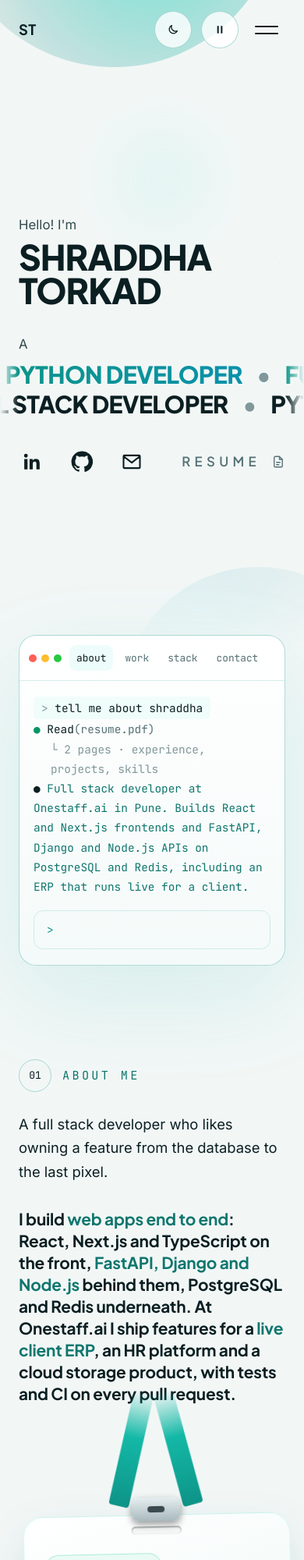
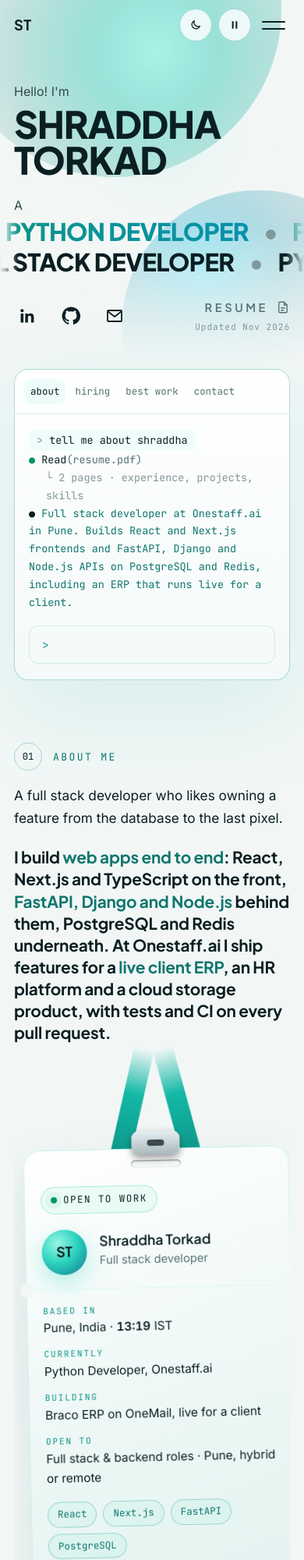
Before and after one commit to shraddha891/shraddha891.github.io, a plain HTML site: page index.html in a window 390 px wide. Shown: the top 2000 px of the page at 78% size. Drawn offline with Linux system fonts and the light colour scheme.

Commit message:
Phone polish, first-visit welcome, recruiter terminal, resume date
- Compact hero on phones so the terminal shows on the first screen; tighter spacing for phones and tablets
- WELCOME screen only on a visitor's first visit
- Terminal tabs: about, hiring (open to work, Pune/hybrid/remote), best work (Braco ERP), contact
- 'Updated Nov 2026' under the Resume link and in the viewer
- Fix sideways scroll on phones from the hidden menu and the swinging badge

```diff
--- a/index.html
+++ b/index.html
@@ -16,7 +16,7 @@
 <link rel="preconnect" href="https://fonts.googleapis.com">
 <link rel="preconnect" href="https://fonts.gstatic.com" crossorigin>
 <link href="https://fonts.googleapis.com/css2?family=Plus+Jakarta+Sans:wght@600;700;800&family=Inter:wght@400;500;600&family=JetBrains+Mono:wght@400;500&display=swap" rel="stylesheet">
-<script>document.documentElement.classList.add('js');try{var t=localStorage.getItem('theme');if(t==='light'||t==='dark')document.documentElement.setAttribute('data-theme',t);}catch(e){}</script>
+<script>document.documentElement.classList.add('js');try{if(localStorage.getItem('seenIntro'))document.documentElement.classList.add('no-intro');}catch(e){}try{var t=localStorage.getItem('theme');if(t==='light'||t==='dark')document.documentElement.setAttribute('data-theme',t);}catch(e){}</script>
 <style>
 :root{
   --bg:#04080A; --bg2:#071013; --surface:rgba(16,30,34,.55); --surface-solid:#0B171A;
@@ -80,6 +80,7 @@ a{color:inherit} img{max-width:100%;height:auto;display:block} button{font:inher
 .intro-screen{display:none}
 .js .intro-screen{display:grid;place-items:center;position:fixed;inset:0;z-index:100;background:#E6F2F0;color:#04080A;transition:transform .9s cubic-bezier(.76,0,.24,1)}
 .intro-screen.done{transform:translateY(-100%)}
+.js.no-intro .intro-screen{display:none}
 .intro-word{display:flex;gap:.55em;font-family:var(--display);font-weight:600;font-size:clamp(1.1rem,3vw,1.8rem)}
 .intro-word span{opacity:0;transform:translateY(10px);animation:letter .5s forwards;animation-delay:calc(var(--n) * 70ms)}
 @keyframes letter{to{opacity:1;transform:none}}
@@ -114,6 +115,7 @@ header.scrolled{background:var(--header-bg);backdrop-filter:blur(14px);-webkit-b
 /* Menu overlay */
 .menu{position:fixed;inset:0;z-index:45;background:var(--menu-bg);backdrop-filter:blur(10px);-webkit-backdrop-filter:blur(10px);display:flex;align-items:center;opacity:0;visibility:hidden;transition:opacity .35s,visibility .35s}
 .menu-open .menu{opacity:1;visibility:visible}
+.menu{overflow:hidden}.menu .wrap{width:100%}.menu-foot{overflow-wrap:anywhere}
 .menu ol{list-style:none;counter-reset:m}
 .menu li{counter-increment:m;overflow:hidden}
 .menu a{display:flex;align-items:baseline;gap:18px;text-decoration:none;font-family:var(--display);font-size:clamp(2rem,6vw,3.8rem);font-weight:600;line-height:1.25;color:var(--muted);transition:color .2s;transform:translateY(100%);transition:transform .5s cubic-bezier(.2,.7,.2,1),color .2s}
@@ -167,6 +169,9 @@ header.scrolled{background:var(--header-bg);backdrop-filter:blur(14px);-webkit-b
 .resume-link{display:inline-flex;align-items:center;gap:14px;font-family:var(--display);font-size:1.05rem;letter-spacing:.32em;color:var(--muted);text-decoration:none;transition:color .2s}
 .resume-link:hover{color:var(--text)}
 .resume-link svg{width:18px;height:18px}
+.resume-wrap{display:flex;flex-direction:column;align-items:flex-end;gap:4px}
+.updated{font-family:var(--mono);font-size:.7rem;letter-spacing:.08em;color:var(--faint);font-weight:400}
+.viewer-head .updated{margin-left:8px}
 
 /* ---------- Terminal ---------- */
 .term-sec{position:relative;z-index:3;margin-top:-30px}
@@ -211,7 +216,7 @@ section.sec{padding:120px 0 0;scroll-margin-top:60px}
 @media (max-width:900px){.about-grid{grid-template-columns:1fr;gap:20px}}
 
 /* ID badge */
-.badge-zone{position:relative;display:flex;justify-content:center;padding-top:0;perspective:1000px}
+.badge-zone{position:relative;display:flex;justify-content:center;padding:0 0 40px;perspective:1000px;overflow-x:clip;overflow-y:visible}
 .swing{transform-origin:50% -120px;animation:swing 6s ease-in-out infinite;width:min(380px,100%)}
 @keyframes swing{0%,100%{transform:rotate(-1.8deg)}50%{transform:rotate(1.8deg)}}
 .strap{position:relative;height:120px;margin:0 auto;width:110px}
@@ -414,6 +419,71 @@ dialog.viewer::backdrop{background:rgba(2,6,8,.75);backdrop-filter:blur(6px);-we
 .viewer-pages img{width:100%;max-width:820px;background:#fff;border-radius:6px}
 @media (max-width:600px){dialog.viewer{width:100vw;height:100dvh;max-height:100dvh}.viewer-box{border-radius:0;border:0}.viewer-pages{padding:10px}.hide-sm{display:none}}
 
+/* ---------- Tablet & phone ---------- */
+@media (max-width:900px){
+  section.sec{padding-top:96px}
+  .badge-zone{margin-top:24px}
+}
+@media (max-width:760px){
+  .wrap{padding:0 18px}
+  .bar{height:64px}
+  .round,.burger{width:42px;height:42px}
+  .head-actions{gap:8px}
+  .hero{min-height:auto;padding:104px 0 44px}
+  .hello{font-size:1rem}
+  .an{margin:22px 0 4px;font-size:1rem}
+  .mq-row span{font-size:clamp(1.6rem,8vw,2.4rem)}
+  .hero-foot{margin-top:28px}
+  .socials{gap:22px}
+  .socials svg{width:24px;height:24px}
+  .resume-link{font-size:.92rem;letter-spacing:.24em;gap:10px}
+  .term-sec{margin-top:0}
+  .term{border-radius:18px}
+  .term-body{min-height:220px;font-size:.84rem;line-height:1.7}
+  section.sec{padding-top:80px}
+  .eyebrow{margin-bottom:18px}
+  .eyebrow .num{width:36px;height:36px;font-size:.76rem}
+  .eyebrow .ttl{font-size:.82rem;letter-spacing:.18em}
+  .h2{margin-bottom:28px}
+  .about-lead{font-size:1.08rem;margin-bottom:22px}
+  .swing{width:min(340px,100%)}
+  .strap{height:90px}
+  .card{padding:20px 20px 22px;border-radius:22px}
+  .perf{margin:0 -20px}
+  .avatar{width:58px;height:58px;font-size:1.1rem}
+  .who strong{font-size:1.1rem}
+  .proj{margin-bottom:18px}
+  .proj-head{gap:12px}
+  .proj p{font-size:.98rem}
+  .more a{padding:14px 0}
+  .cta-line{padding:20px;margin-top:28px}
+  .cta-line p{font-size:1rem}
+  .journey{padding-left:28px}
+  .step{padding-bottom:34px}
+  .step::before{left:-28px}
+  .step h3{font-size:1.15rem}
+  .stats{gap:10px}
+  .stat{padding:16px}
+  .certs{grid-template-columns:1fr;gap:12px}
+  .cert{padding:18px}
+  .filters{flex-wrap:nowrap;overflow-x:auto;scrollbar-width:none;margin:0 -18px 18px;padding:0 18px}
+  .filters::-webkit-scrollbar{display:none}
+  .filter{flex-shrink:0}
+  .contact{padding:96px 0 84px}
+  .btns{gap:10px}
+  .btn{height:46px;padding:0 18px}
+  .menu a{font-size:clamp(1.8rem,9vw,2.6rem)}
+}
+@media (max-width:420px){
+  .term-top .dots{display:none}
+  .tab{padding:6px 8px;font-size:.78rem}
+  .tabs{gap:4px}
+  .name{font-size:clamp(2.4rem,12.5vw,3rem)}
+  .hero-foot{flex-direction:row}
+  .btns .btn{flex:1 1 calc(50% - 10px);justify-content:center}
+  .btns .btn.primary{flex-basis:100%}
+}
+
 /* Motion controls */
 .paused *,.paused *::before,.paused *::after{animation-play-state:paused!important}
 @media (prefers-reduced-motion:reduce){
@@ -504,7 +574,10 @@ dialog.viewer::backdrop{background:rgba(2,6,8,.75);backdrop-filter:blur(6px);-we
         <a href="https://github.com/shraddha891" target="_blank" rel="noopener" aria-label="GitHub"><svg aria-hidden="true"><use href="#i-gh"/></svg></a>
         <a href="mailto:shraddhatorkad293@gmail.com" aria-label="Email"><svg aria-hidden="true"><use href="#i-mail"/></svg></a>
       </div>
-      <a class="resume-link" href="Shraddha-Torkad-Resume.pdf" data-resume>RESUME <svg aria-hidden="true"><use href="#i-doc"/></svg></a>
+      <div class="resume-wrap">
+        <a class="resume-link" href="Shraddha-Torkad-Resume.pdf" data-resume>RESUME <svg aria-hidden="true"><use href="#i-doc"/></svg></a>
+        <span class="updated">Updated Nov 2026</span>
+      </div>
     </div>
   </div>
 </section>
@@ -516,8 +589,8 @@ dialog.viewer::backdrop{background:rgba(2,6,8,.75);backdrop-filter:blur(6px);-we
       <div class="dots" aria-hidden="true"><i></i><i></i><i></i></div>
       <div class="tabs" role="tablist" aria-label="Ask about Shraddha">
         <button class="tab" role="tab" aria-selected="true" data-tab="about">about</button>
-        <button class="tab" role="tab" aria-selected="false" data-tab="work">work</button>
-        <button class="tab" role="tab" aria-selected="false" data-tab="stack">stack</button>
+        <button class="tab" role="tab" aria-selected="false" data-tab="hiring">hiring</button>
+        <button class="tab" role="tab" aria-selected="false" data-tab="best">best work</button>
         <button class="tab" role="tab" aria-selected="false" data-tab="contact">contact</button>
       </div>
     </div>
@@ -554,7 +627,7 @@ dialog.viewer::backdrop{background:rgba(2,6,8,.75);backdrop-filter:blur(6px);-we
             <div><dt>Based in</dt><dd>Pune, India · <span class="clock" id="clock">--:--</span> IST</dd></div>
             <div><dt>Currently</dt><dd>Python Developer, Onestaff.ai</dd></div>
             <div><dt>Building</dt><dd>Braco ERP on OneMail, live for a client</dd></div>
-            <div><dt>Open to</dt><dd>Full stack and backend roles</dd></div>
+            <div><dt>Open to</dt><dd>Full stack &amp; backend roles · Pune, hybrid or remote</dd></div>
           </dl>
           <div class="chips"><span class="chip">React</span><span class="chip">Next.js</span><span class="chip">FastAPI</span><span class="chip">PostgreSQL</span></div>
         </div>
@@ -795,7 +868,7 @@ dialog.viewer::backdrop{background:rgba(2,6,8,.75);backdrop-filter:blur(6px);-we
   <div class="wrap">
     <div class="eyebrow rise"><span class="num">06</span><span class="ttl">Contact</span></div>
     <h2 class="rise">Let's build something<br><span class="grad-text">together.</span></h2>
-    <p class="rise">I'm open to full stack and backend developer roles.</p>
+    <p class="rise">I'm open to full stack and backend roles in Pune, hybrid or remote.</p>
     <div class="btns rise">
       <button class="btn primary" type="button" id="copyEmail" data-email="shraddhatorkad293@gmail.com"><svg aria-hidden="true"><use href="#i-copy"/></svg><span>Copy email</span></button>
       <a class="btn" href="mailto:shraddhatorkad293@gmail.com"><svg aria-hidden="true"><use href="#i-mail"/></svg>Email me</a>
@@ -814,7 +887,7 @@ dialog.viewer::backdrop{background:rgba(2,6,8,.75);backdrop-filter:blur(6px);-we
 <dialog class="viewer" id="resumeDlg" aria-labelledby="resumeTitle">
   <div class="viewer-box">
     <div class="viewer-head">
-      <strong id="resumeTitle">Resume · Shraddha Torkad</strong>
+      <strong id="resumeTitle">Resume · Shraddha Torkad <span class="updated">Updated Nov 2026</span></strong>
       <div class="acts">
         <a class="btn primary" href="Shraddha-Torkad-Resume.pdf" download="Shraddha-Torkad-Resume.pdf"><svg aria-hidden="true"><use href="#i-dl"/></svg>Download<span class="hide-sm">&nbsp;PDF</span></a>
         <button class="x" type="button" id="closeResume" aria-label="Close resume"><svg aria-hidden="true"><use href="#i-x"/></svg></button>
@@ -835,7 +908,9 @@ dialog.viewer::backdrop{background:rgba(2,6,8,.75);backdrop-filter:blur(6px);-we
   // Intro screen
   var intro = document.getElementById('introScreen');
   function endIntro() { intro.classList.add('done'); setTimeout(function () { intro.style.display = 'none'; }, 950); }
-  if (reduce) { intro.style.display = 'none'; } else { setTimeout(endIntro, 1300); }
+  var seen = root.classList.contains('no-intro');
+  if (reduce || seen) { intro.style.display = 'none'; } else { setTimeout(endIntro, 1300); }
+  try { localStorage.setItem('seenIntro', '1'); } catch (e) {}
 
   // Header + menu
   var header = document.getElementById('top');
@@ -936,10 +1011,10 @@ dialog.viewer::backdrop{background:rgba(2,6,8,.75);backdrop-filter:blur(6px);-we
 
   // Terminal Q&A
   var scripts = {
-    about: [['q', 'tell me about shraddha'], ['tool', 'Read', '(resume.pdf)'], ['sub', '└ 2 pages · experience, projects, skills'], ['ans', 'Full stack developer at Onestaff.ai in Pune. Builds React and Next.js frontends and FastAPI, Django and Node.js APIs on PostgreSQL and Redis, including an ERP that runs live for a client.']],
-    work: [['q', 'what has she shipped?'], ['tool', 'Search', '(projects)'], ['sub', '└ 4 featured · 6 more on GitHub'], ['ans', 'Braco ERP on OneMail (live for a client), OneHR, Loan EMI Tracker and an ATS resume screener. Scroll to 02 for the details.']],
-    stack: [['q', 'what does she work with?'], ['tool', 'Grep', '(package.json, requirements.txt)'], ['sub', '└ frontend, backend, data, delivery'], ['ans', 'React · Next.js · TypeScript · FastAPI · Django · Node.js · PostgreSQL · Prisma · Redis · Docker · GitHub Actions']],
-    contact: [['q', 'how do I reach her?'], ['tool', 'Read', '(contact.json)'], ['sub', '└ email, LinkedIn, resume'], ['ans', 'shraddhatorkad293@gmail.com · linkedin.com/in/shraddha-torkad. Open to full stack and backend roles.']]
+    about: [['q', 'tell me about shraddha'], ['tool', 'Read', '(resume.pdf)'], ['sub', '\u2514 2 pages \u00b7 experience, projects, skills'], ['ans', 'Full stack developer at Onestaff.ai in Pune. Builds React and Next.js frontends and FastAPI, Django and Node.js APIs on PostgreSQL and Redis, including an ERP that runs live for a client.']],
+    hiring: [['q', 'is she open to work?'], ['tool', 'Read', '(availability.json)'], ['sub', '\u2514 status, location, timing'], ['ans', 'Yes. Open to full stack and backend roles. Based in Pune and open to on-site, hybrid or remote work. Happy to discuss timelines.']],
+    best: [['q', "what's her strongest project?"], ['tool', 'Search', '(projects --sort impact)'], ['sub', '\u2514 1 live client project'], ['ans', 'Braco ERP on OneMail: a Next.js and Prisma app that a client\'s sales, accounts and dispatch teams use every day, with Gmail and IMAP sync, encrypted credentials and an AI assistant built on the Claude API.']],
+    contact: [['q', 'how do I reach her?'], ['tool', 'Read', '(contact.json)'], ['sub', '\u2514 email, LinkedIn, resume'], ['ans', 'shraddhatorkad293@gmail.com \u00b7 linkedin.com/in/shraddha-torkad. Or press Resume at the top to view and download her resume.']]
   };
   var body = document.getElementById('termBody');
   var run = 0;
```
